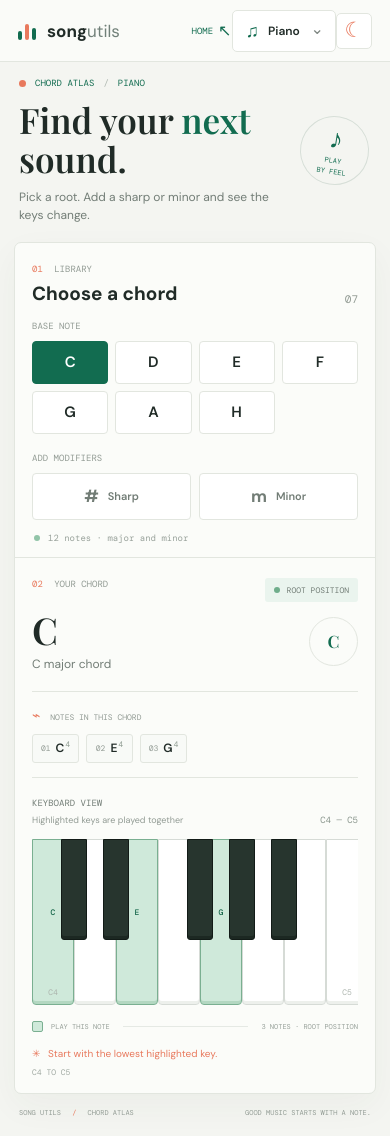
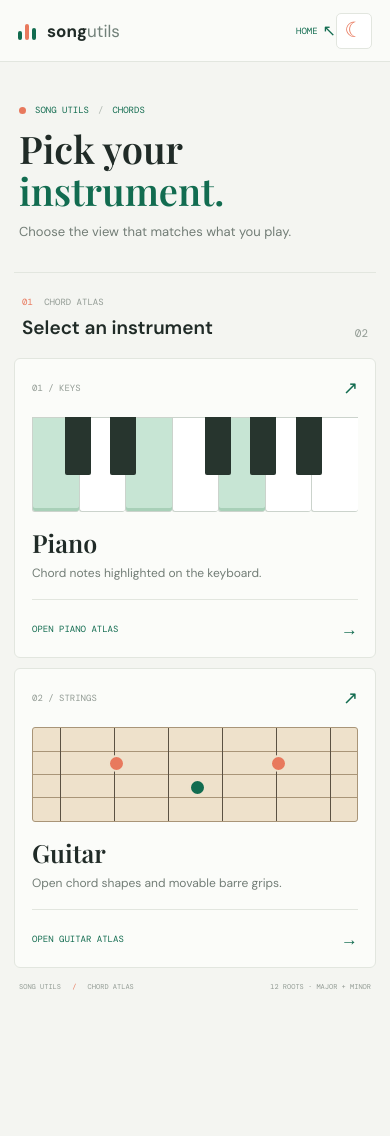
Before and after one commit to Third-Flegm/Song-Utils, a website built with Vite: page chords/index.html in a window 390 px wide. After the commit the page ends 1010 px from the top, so only its background shows below. Built offline with nearby package versions, Linux system fonts and the light colour scheme; a web font is replaced by a local one.

Commit message:
feat: add chord atlas and instrument selection pages
- Introduced a new chord atlas page with a dedicated HTML structure and JavaScript functionality.
- Created a new CSS file for styling the chord atlas.
- Updated the home page to link to the new chord atlas and modified the instrument selection process.
- Implemented responsive design adjustments for both home and chord pages.
- Added JavaScript logic for theme toggling and instrument previews.
- Refactored existing styles and scripts for better organization and maintainability.

```diff
--- /dev/null
+++ b/chords/atlas/index.html
@@ -0,0 +1,14 @@
+<!doctype html>
+<html lang="en">
+  <head>
+    <meta charset="UTF-8" />
+    <meta name="viewport" content="width=device-width, initial-scale=1.0" />
+    <meta name="theme-color" content="#f4f5f1" />
+    <meta name="description" content="Explore piano and guitar chords with clear note and fingering views." />
+    <title>Song Utils | Chord Atlas</title>
+  </head>
+  <body>
+    <div id="app"></div>
+    <script type="module" src="../../src/main.js"></script>
+  </body>
+</html>
--- a/chords/index.html
+++ b/chords/index.html
@@ -4,11 +4,11 @@
     <meta charset="UTF-8" />
     <meta name="viewport" content="width=device-width, initial-scale=1.0" />
     <meta name="theme-color" content="#f4f5f1" />
-    <meta name="description" content="Explore piano and guitar chords with clear note and fingering views." />
-    <title>Song Utils | Chord Atlas</title>
+    <meta name="description" content="Choose piano or guitar to open the right chord atlas." />
+    <title>Song Utils | Choose Instrument</title>
   </head>
   <body>
     <div id="app"></div>
-    <script type="module" src="../src/main.js"></script>
+    <script type="module" src="../src/chords.js"></script>
   </body>
 </html>
--- /dev/null
+++ b/src/chords.css
@@ -0,0 +1,44 @@
+.instrument-page-main { min-height: calc(100vh - 72px); display: flex; flex-direction: column; }
+.instrument-page-heading { padding: 58px 8px 42px; }
+.instrument-page-heading h1 { font-size: 48px; }
+.instrument-page-heading h1 em { color: var(--green); }
+.instrument-page-heading > p:last-child { margin: 11px 0 0; color: var(--secondary); font-size: 13px; }
+.instrument-choice-section { padding-top: 23px; border-top: 1px solid var(--line); }
+.instrument-choice-heading { display: flex; align-items: end; justify-content: space-between; margin: 0 8px 18px; }
+.instrument-choice-heading .section-index { margin-bottom: 7px; }
+.instrument-choice-heading h2 { margin: 0; font-size: 19px; font-weight: 600; }
+.choice-count { color: var(--tertiary); font: 11px var(--mono); }
+.instrument-choice-grid { display: grid; grid-template-columns: repeat(2, minmax(0, 1fr)); gap: 14px; }
+.instrument-choice { min-height: 340px; min-width: 0; display: flex; flex-direction: column; padding: 20px 22px 17px; border: 1px solid var(--line); border-radius: 6px; background: var(--paper); color: var(--ink); text-decoration: none; transition: border-color 140ms ease, transform 140ms ease, box-shadow 140ms ease; }
+.instrument-choice:hover { transform: translateY(-2px); border-color: var(--green); box-shadow: var(--shadow); }
+.choice-topline { display: flex; align-items: center; justify-content: space-between; color: var(--tertiary); font: 9px var(--mono); }
+.choice-arrow { color: var(--green); font: 18px 'DM Sans', sans-serif; }
+.choice-piano { height: 130px; position: relative; display: grid; grid-template-columns: repeat(7, 1fr); margin-top: 24px; }
+.choice-white { border: 1px solid #cbd3cc; border-right: 0; border-radius: 0 0 3px 3px; background: #fff; }
+.choice-white:last-of-type { border-right: 1px solid #cbd3cc; }
+.choice-white.active { background: #c7e5d4; box-shadow: inset 0 -3px #a8d0b8; }
+.choice-black { width: 8%; height: 76px; position: absolute; z-index: 1; top: 0; border-radius: 0 0 2px 2px; background: #27352e; }
+.black-a { left: 10%; }.black-b { left: 24%; }.black-d { left: 53%; }.black-e { left: 67%; }.black-f { left: 81%; }
+.choice-guitar { height: 130px; position: relative; display: grid; grid-template-columns: repeat(6, 1fr); margin-top: 24px; border: 1px solid var(--fretboard-fret); border-radius: 3px; background: var(--fretboard-bg); overflow: hidden; }
+.choice-string { z-index: 1; width: 1px; height: 100%; justify-self: center; background: var(--fretboard-string); }
+.choice-fret { position: absolute; z-index: 0; left: 0; right: 0; height: 1px; background: var(--fretboard-fret); }
+.choice-fret:nth-of-type(7) { top: 25%; }.choice-fret:nth-of-type(8) { top: 50%; }.choice-fret:nth-of-type(9) { top: 75%; }.choice-fret:nth-of-type(10) { top: 100%; }
+.choice-dot { width: 17px; height: 17px; position: absolute; z-index: 2; top: 30%; border: 2px solid var(--fretboard-bg); border-radius: 50%; background: var(--coral); }
+.dot-a { left: 23%; }.dot-b { left: 48%; top: 55%; background: var(--green); }.dot-c { left: 73%; }
+.choice-copy { margin-top: 21px; }
+.choice-copy h3 { margin: 0; font: 600 25px/1.2 'Playfair Display', Georgia, serif; }
+.choice-copy p { margin: 7px 0 0; color: var(--secondary); font-size: 12px; }
+.choice-action { display: flex; align-items: center; justify-content: space-between; margin-top: auto; padding-top: 18px; border-top: 1px solid var(--line); color: var(--green); font: 9px var(--mono); }
+.choice-action span { font: 17px 'DM Sans', sans-serif; }
+.instrument-page-footer { margin-top: auto; }
+
+@media (max-width: 680px) {
+  .instrument-page-main { min-height: calc(100vh - 62px); }
+  .instrument-page-heading { padding: 42px 5px 32px; }
+  .instrument-page-heading h1 { font-size: 38px; }
+  .instrument-choice-grid { grid-template-columns: 1fr; gap: 10px; }
+  .instrument-choice { min-height: 300px; padding: 17px; }
+  .choice-piano, .choice-guitar { height: 95px; margin-top: 17px; }
+  .choice-black { height: 58px; }
+  .choice-copy { margin-top: 16px; }
+}
--- /dev/null
+++ b/src/chords.js
@@ -0,0 +1,95 @@
+import catalog from './data/instruments.json';
+import './style.css';
+import './chords.css';
+
+const app = document.querySelector('#app');
+
+function previewFor(instrument) {
+  if (instrument.id === 'piano') {
+    return `
+      <div class="choice-piano" aria-hidden="true">
+        <i class="choice-white active"></i><i class="choice-white"></i><i class="choice-white active"></i><i class="choice-white"></i><i class="choice-white active"></i><i class="choice-white"></i><i class="choice-white"></i>
+        <i class="choice-black black-a"></i><i class="choice-black black-b"></i><i class="choice-black black-d"></i><i class="choice-black black-e"></i><i class="choice-black black-f"></i>
+      </div>
+    `;
+  }
+
+  return `
+    <div class="choice-guitar" aria-hidden="true">
+      <i class="choice-string"></i><i class="choice-string"></i><i class="choice-string"></i><i class="choice-string"></i><i class="choice-string"></i><i class="choice-string"></i>
+      <i class="choice-fret"></i><i class="choice-fret"></i><i class="choice-fret"></i><i class="choice-fret"></i>
+      <i class="choice-dot dot-a"></i><i class="choice-dot dot-b"></i><i class="choice-dot dot-c"></i>
+    </div>
+  `;
+}
+
+app.innerHTML = `
+  <div class="app-shell instrument-page-shell">
+    <header class="topbar">
+      <a class="brand" href="../" aria-label="Song Utils home">
+        <span class="brand-mark" aria-hidden="true"><i></i><i></i><i></i></span>
+        <span>song<span class="brand-light">utils</span></span>
+      </a>
+      <div class="topbar-right">
+        <a class="home-link" href="../">HOME <span aria-hidden="true">↖</span></a>
+        <button class="theme-toggle" id="theme-toggle" type="button" aria-label="Switch to dark mode" title="Switch to dark mode" aria-pressed="false">
+          <span class="theme-icon" aria-hidden="true">☾</span>
+        </button>
+      </div>
+    </header>
+
+    <main class="instrument-page-main">
+      <section class="instrument-page-heading">
+        <p class="eyebrow"><span class="eyebrow-dot"></span> SONG UTILS <span class="eyebrow-divider">/</span> CHORDS</p>
+        <h1>Pick your <em>instrument.</em></h1>
+        <p>Choose the view that matches what you play.</p>
+      </section>
+
+      <section class="instrument-choice-section" aria-labelledby="instrument-choice-title">
+        <div class="instrument-choice-heading">
+          <div>
+            <p class="section-index">01 <span>CHORD ATLAS</span></p>
+            <h2 id="instrument-choice-title">Select an instrument</h2>
+          </div>
+          <span class="choice-count">${String(catalog.instruments.length).padStart(2, '0')}</span>
+        </div>
+        <div class="instrument-choice-grid">
+          ${catalog.instruments.map((instrument, index) => `
+            <a class="instrument-choice" href="./atlas/?instrument=${instrument.id}">
+              <div class="choice-topline"><span>${String(index + 1).padStart(2, '0')} / ${instrument.id === 'piano' ? 'KEYS' : 'STRINGS'}</span><span class="choice-arrow" aria-hidden="true">↗</span></div>
+              ${previewFor(instrument)}
+              <div class="choice-copy">
+                <h3>${instrument.name}</h3>
+                <p>${instrument.id === 'piano' ? 'Chord notes highlighted on the keyboard.' : 'Open chord shapes and movable barre grips.'}</p>
+              </div>
+              <span class="choice-action">OPEN ${instrument.name.toUpperCase()} ATLAS <span aria-hidden="true">→</span></span>
+            </a>
+          `).join('')}
+        </div>
+      </section>
+
+      <footer class="page-footer instrument-page-footer">
+        <span>SONG UTILS <span class="footer-separator">/</span> CHORD ATLAS</span>
+        <span>12 ROOTS · MAJOR + MINOR</span>
+      </footer>
+    </main>
+  </div>
+`;
+
+const themeToggle = document.querySelector('#theme-toggle');
+
+function setTheme(theme) {
+  const isDark = theme === 'dark';
+  document.documentElement.dataset.theme = isDark ? 'dark' : 'light';
+  themeToggle.setAttribute('aria-pressed', String(isDark));
+  themeToggle.setAttribute('aria-label', `Switch to ${isDark ? 'light' : 'dark'} mode`);
+  themeToggle.title = `Switch to ${isDark ? 'light' : 'dark'} mode`;
+  themeToggle.querySelector('.theme-icon').textContent = isDark ? '☼' : '☾';
+}
+
+setTheme(localStorage.getItem('song-utils-theme') === 'dark' ? 'dark' : 'light');
+themeToggle.addEventListener('click', () => {
+  const nextTheme = document.documentElement.dataset.theme === 'dark' ? 'light' : 'dark';
+  localStorage.setItem('song-utils-theme', nextTheme);
+  setTheme(nextTheme);
+});
--- a/src/main.js
+++ b/src/main.js
@@ -12,12 +12,13 @@ const app = document.querySelector('#app');
 app.innerHTML = `
   <div class="app-shell">
     <header class="topbar">
-      <a class="brand" href="../" aria-label="Song Utils home">
+      <a class="brand" href="../../" aria-label="Song Utils home">
         <span class="brand-mark" aria-hidden="true"><i></i><i></i><i></i></span>
         <span>song<span class="brand-light">utils</span></span>
       </a>
       <div class="topbar-right">
-        <a class="home-link" href="../">HOME <span aria-hidden="true">↖</span></a>
+        <a class="home-link" href="../../">HOME <span aria-hidden="true">↖</span></a>
+        <a class="home-link" href="../">INSTRUMENTS <span aria-hidden="true">↗</span></a>
         <span class="edition-label">THE MUSICIAN'S TOOLKIT</span>
         <label class="instrument-control" for="instrument-select">
           <span class="instrument-icon" aria-hidden="true">♫</span>
--- a/vite.config.js
+++ b/vite.config.js
@@ -10,6 +10,7 @@ export default {
       input: {
         home: resolve(projectRoot, 'index.html'),
         chords: resolve(projectRoot, 'chords/index.html'),
+        chordAtlas: resolve(projectRoot, 'chords/atlas/index.html'),
         archives: resolve(projectRoot, 'archives/index.html'),
       },
     },
```
Also changed, not shown: src/home.css (+7 -1 lines), src/home.js (+23 -27 lines), README.md, dist/assets/chordAtlas-CBwre6bO.js (added), dist/assets/chords-B4erkjPb.js (added), dist/assets/chords-BsZcZzlS.js (deleted), dist/assets/chords-CFuv6BQ5.css (added), dist/assets/home-BYB3VzI6.js (deleted), dist/assets/home-CTaeuYsf.js (added), dist/assets/home-DPQqBq6W.css (deleted), dist/assets/home-Rjn7bgA0.css (added), dist/assets/instruments-CfFpsWla.js (added), dist/chords/atlas/index.html (added), dist/chords/index.html, 1 more files.
